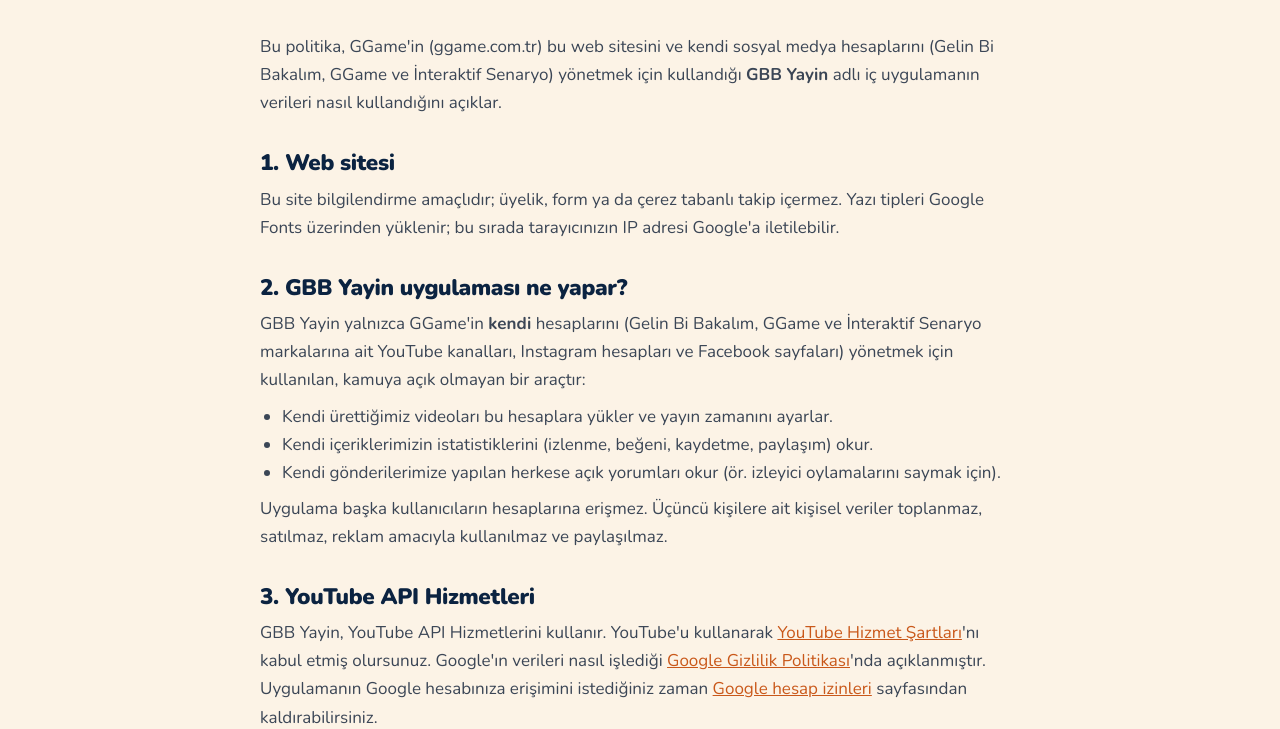
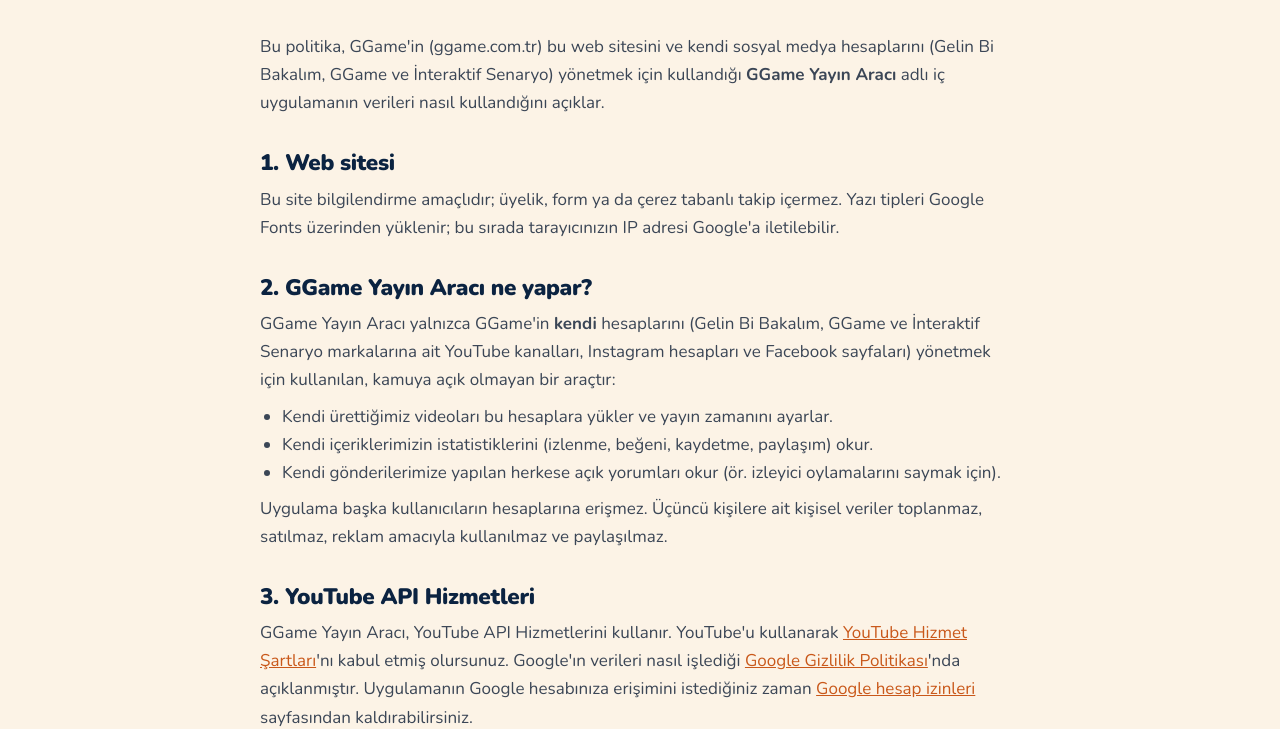
Before and after one commit to erenkahram4n/ggame-site, a plain HTML site: page gizlilik.html in a window 1280 px wide. Shown: the part 230-959 px from the top of the page. Drawn offline with nearby package versions, Linux system fonts and the light colour scheme.

Commit message:
Uygulama adi: GGame Yayin Araci

```diff
--- a/gizlilik.html
+++ b/gizlilik.html
@@ -3,7 +3,7 @@
 <head>
 <meta charset="utf-8"><meta name="viewport" content="width=device-width,initial-scale=1">
 <title>Gizlilik Politikası — GGame</title>
-<meta name="description" content="GGame gizlilik politikası ve GBB Yayin uygulamasının veri kullanımı.">
+<meta name="description" content="GGame gizlilik politikası ve GGame Yayın Aracı'nın veri kullanımı.">
 <link rel="icon" href="img/favicon.png">
 <link href="https://fonts.googleapis.com/css2?family=Nunito:wght@400;700;800;900&display=swap" rel="stylesheet">
 <link rel="stylesheet" href="style.css">
@@ -14,13 +14,13 @@
 <h1>Gizlilik Politikası</h1>
 <p class="date">Son güncelleme: 14 Kasım 2026</p>
 
-<p>Bu politika, GGame'in (ggame.com.tr) bu web sitesini ve kendi sosyal medya hesaplarını (Gelin Bi Bakalım, GGame ve İnteraktif Senaryo) yönetmek için kullandığı <b>GBB Yayin</b> adlı iç uygulamanın verileri nasıl kullandığını açıklar.</p>
+<p>Bu politika, GGame'in (ggame.com.tr) bu web sitesini ve kendi sosyal medya hesaplarını (Gelin Bi Bakalım, GGame ve İnteraktif Senaryo) yönetmek için kullandığı <b>GGame Yayın Aracı</b> adlı iç uygulamanın verileri nasıl kullandığını açıklar.</p>
 
 <h2>1. Web sitesi</h2>
 <p>Bu site bilgilendirme amaçlıdır; üyelik, form ya da çerez tabanlı takip içermez. Yazı tipleri Google Fonts üzerinden yüklenir; bu sırada tarayıcınızın IP adresi Google'a iletilebilir.</p>
 
-<h2>2. GBB Yayin uygulaması ne yapar?</h2>
-<p>GBB Yayin yalnızca GGame'in <b>kendi</b> hesaplarını (Gelin Bi Bakalım, GGame ve İnteraktif Senaryo markalarına ait YouTube kanalları, Instagram hesapları ve Facebook sayfaları) yönetmek için kullanılan, kamuya açık olmayan bir araçtır:</p>
+<h2>2. GGame Yayın Aracı ne yapar?</h2>
+<p>GGame Yayın Aracı yalnızca GGame'in <b>kendi</b> hesaplarını (Gelin Bi Bakalım, GGame ve İnteraktif Senaryo markalarına ait YouTube kanalları, Instagram hesapları ve Facebook sayfaları) yönetmek için kullanılan, kamuya açık olmayan bir araçtır:</p>
 <ul>
 <li>Kendi ürettiğimiz videoları bu hesaplara yükler ve yayın zamanını ayarlar.</li>
 <li>Kendi içeriklerimizin istatistiklerini (izlenme, beğeni, kaydetme, paylaşım) okur.</li>
@@ -29,7 +29,7 @@
 <p>Uygulama başka kullanıcıların hesaplarına erişmez. Üçüncü kişilere ait kişisel veriler toplanmaz, satılmaz, reklam amacıyla kullanılmaz ve paylaşılmaz.</p>
 
 <h2>3. YouTube API Hizmetleri</h2>
-<p>GBB Yayin, YouTube API Hizmetlerini kullanır. YouTube'u kullanarak <a href="https://www.youtube.com/t/terms" target="_blank" rel="noopener">YouTube Hizmet Şartları</a>'nı kabul etmiş olursunuz. Google'ın verileri nasıl işlediği <a href="https://policies.google.com/privacy" target="_blank" rel="noopener">Google Gizlilik Politikası</a>'nda açıklanmıştır. Uygulamanın Google hesabınıza erişimini istediğiniz zaman <a href="https://myaccount.google.com/permissions" target="_blank" rel="noopener">Google hesap izinleri</a> sayfasından kaldırabilirsiniz.</p>
+<p>GGame Yayın Aracı, YouTube API Hizmetlerini kullanır. YouTube'u kullanarak <a href="https://www.youtube.com/t/terms" target="_blank" rel="noopener">YouTube Hizmet Şartları</a>'nı kabul etmiş olursunuz. Google'ın verileri nasıl işlediği <a href="https://policies.google.com/privacy" target="_blank" rel="noopener">Google Gizlilik Politikası</a>'nda açıklanmıştır. Uygulamanın Google hesabınıza erişimini istediğiniz zaman <a href="https://myaccount.google.com/permissions" target="_blank" rel="noopener">Google hesap izinleri</a> sayfasından kaldırabilirsiniz.</p>
 
 <h2>4. Meta (Instagram ve Facebook)</h2>
 <p>Instagram ve Facebook işlemleri Meta'nın resmi Graph API'si ile yapılır ve <a href="https://www.facebook.com/privacy/policy" target="_blank" rel="noopener">Meta Gizlilik Politikası</a>'na tabidir.</p>
```
